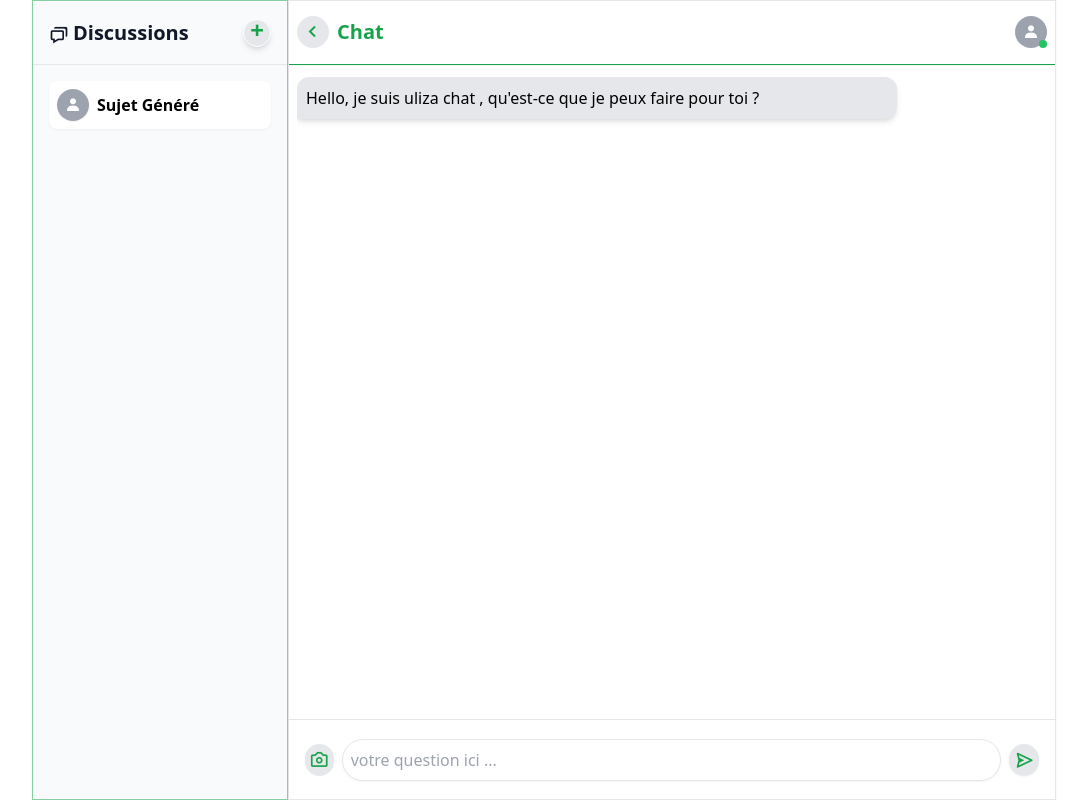
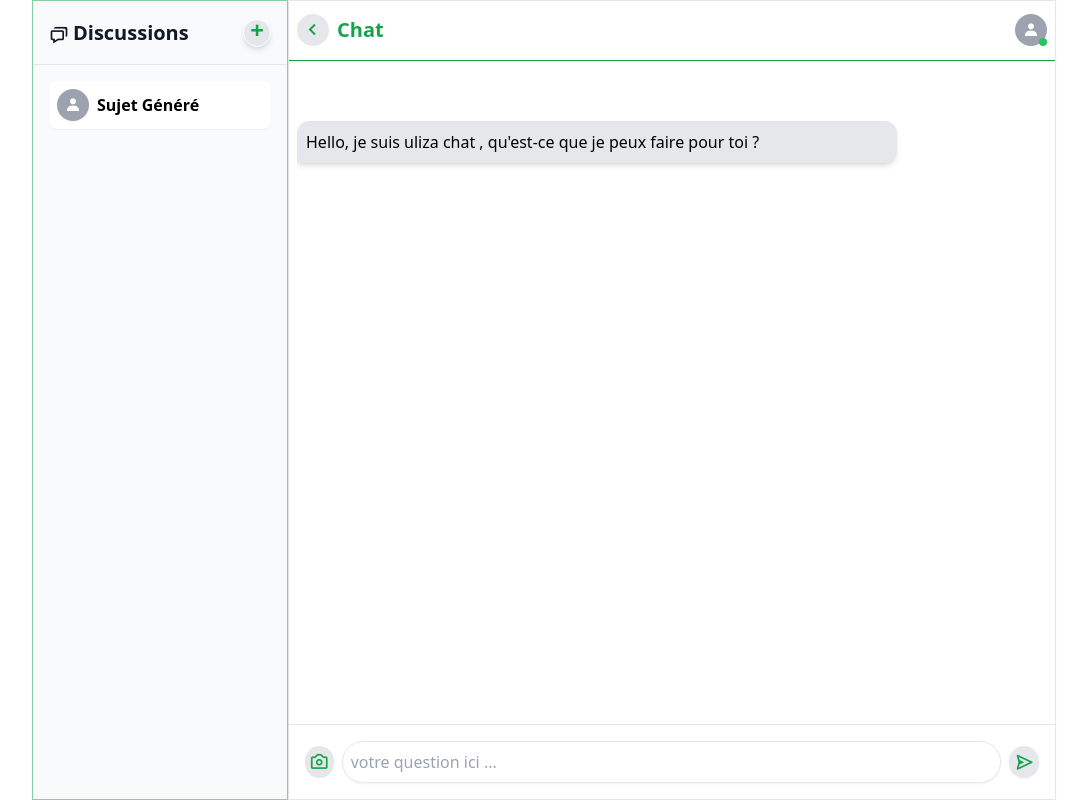
Before and after one commit to Likeur/uliza-chat, a website: page pages/uliza-chat.html in a window 1280 px wide. Shown: the whole page, without its empty margins (96-1183 px from the left). Drawn offline with nearby package versions, Linux system fonts and the light colour scheme.

Commit message:
chatbot fixed

```diff
--- a/pages/uliza-chat.html
+++ b/pages/uliza-chat.html
@@ -39,7 +39,7 @@
                 </div>
             </section>
             <div class="h-screen overflow-hidden bg-white flex flex-col lg:w-[60%] lg:border lg:shadow-sm">
-                <div class="bg-white h-[8%] border-b border-green-600 shadow-sm sticky top-0">
+                <div class="bg-white h-[8%] border-b border-green-600 shadow-sm fixed w-full top-0 lg:relative">
                     <div class="flex justify-between items-center h-full p-2">
                         <div>
                             <span class="flex items-center">
@@ -60,7 +60,7 @@
                         </div>
                     </div>
                 </div>
-                <div class="bg-white h-[82%] p-2 flex flex-col justify-end">
+                <div class="bg-white mt-12 h-[82%] p-2 flex flex-col justify-end">
                     <ul id="box-message" class=" h-[100%] flex flex-col overflow-x-hidden overflow-y-scroll">
                         <li>
                             <div class="flex justify-start mt-1">
```
Also changed, not shown: css/output.css.
